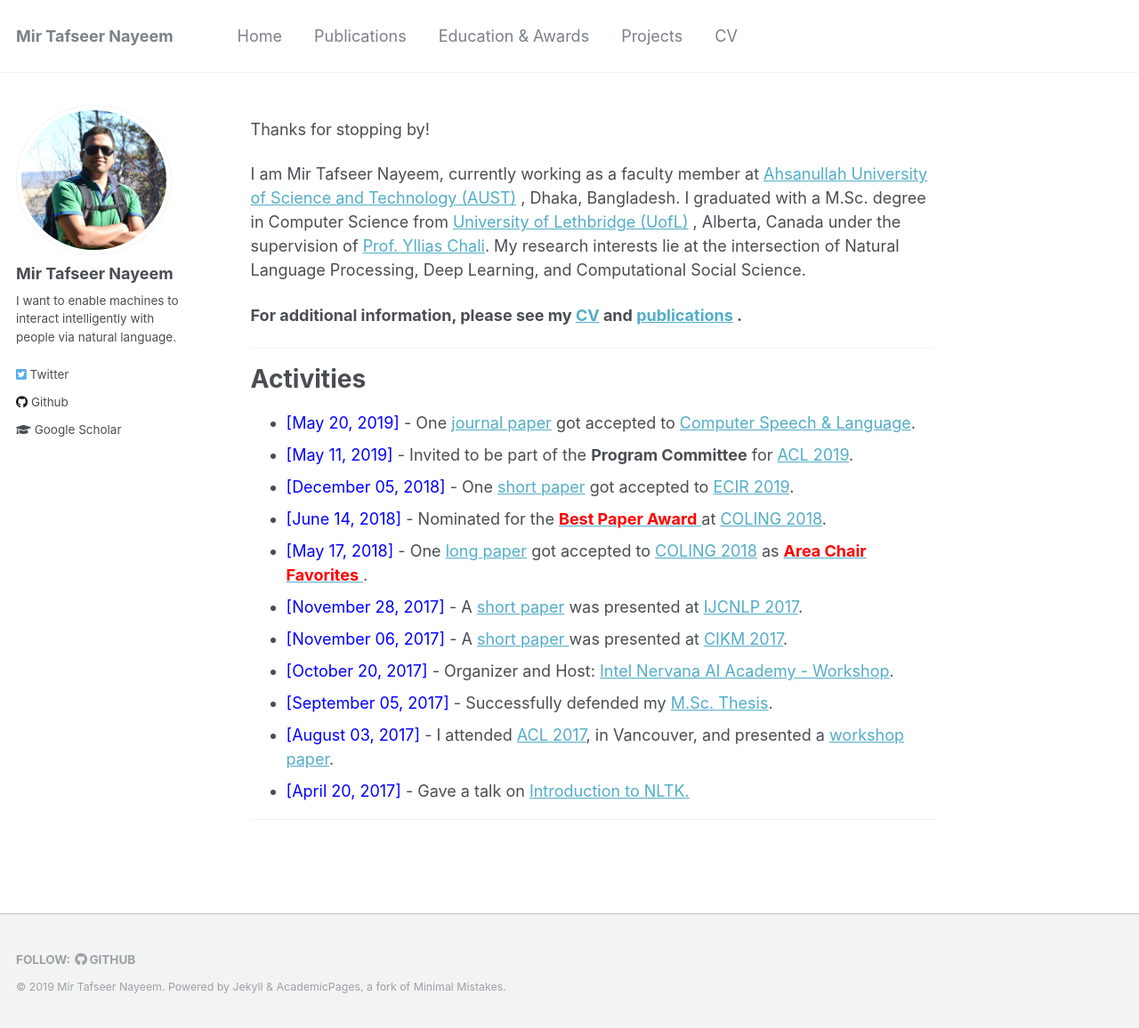
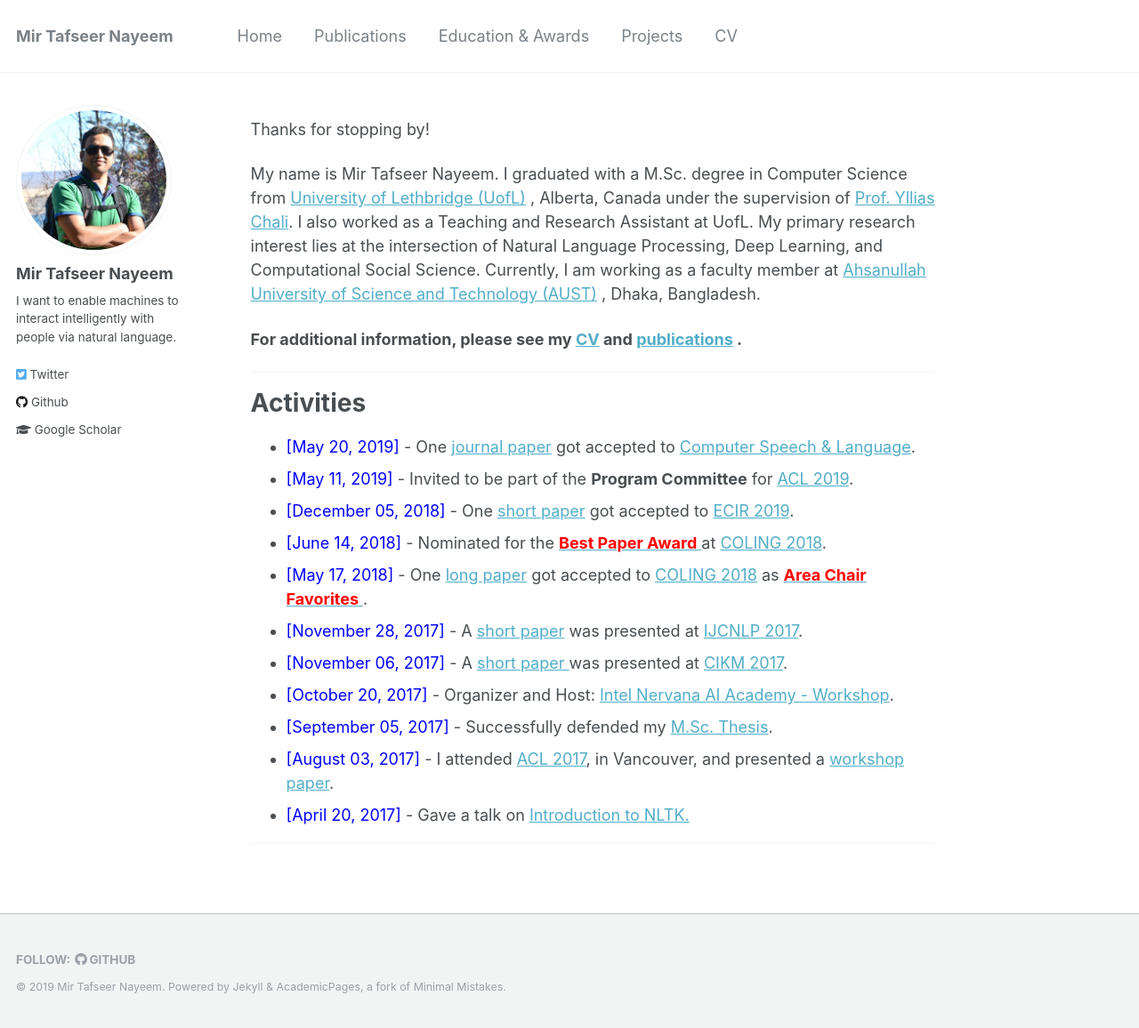
Before and after one commit to sujan-sarker/sujan-sarker.github.io, a Jekyll site: the page built from _pages/about.md, in a window 1280 px wide and 1156 px high. Shown: the whole window at 89% size. Built offline with Jekyll 4.4.1, drawn with Linux system fonts in a browser that asks for light colours.

Commit message:
Update about.md

```diff
--- a/_pages/about.md
+++ b/_pages/about.md
@@ -9,7 +9,7 @@ redirect_from:
 ---
 Thanks for stopping by!
 
-I am Mir Tafseer Nayeem, currently working as a faculty member at [Ahsanullah University of Science and Technology (AUST)](http://aust.edu/cse/index.htm) , Dhaka, Bangladesh. I graduated with a M.Sc. degree in Computer Science from [University of Lethbridge (UofL)](https://www.uleth.ca/) , Alberta, Canada under the supervision of [Prof. Yllias Chali](http://www.cs.uleth.ca/~chali/). My research interests lie at the intersection of Natural Language Processing, Deep Learning, and Computational Social Science.
+My name is Mir Tafseer Nayeem. I graduated with a M.Sc. degree in Computer Science from [University of Lethbridge (UofL)](https://www.uleth.ca/) , Alberta, Canada under the supervision of [Prof. Yllias Chali](http://www.cs.uleth.ca/~chali/). I also worked as a Teaching and Research Assistant at UofL.  My primary research interest lies at the intersection of Natural Language Processing, Deep Learning, and Computational Social Science. Currently, I am working as a faculty member at [Ahsanullah University of Science and Technology (AUST)](http://aust.edu/cse/index.htm) , Dhaka, Bangladesh.
 
 
 **For additional information, please see my [CV](https://tafseer-nayeem.github.io/cv/) and [publications](https://tafseer-nayeem.github.io/publications/) .**
```
